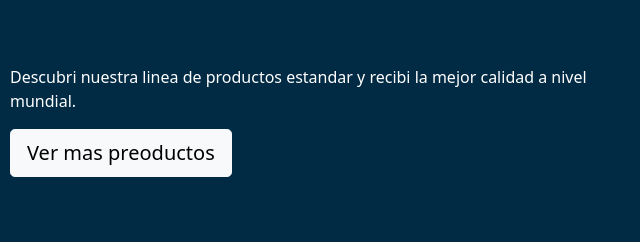
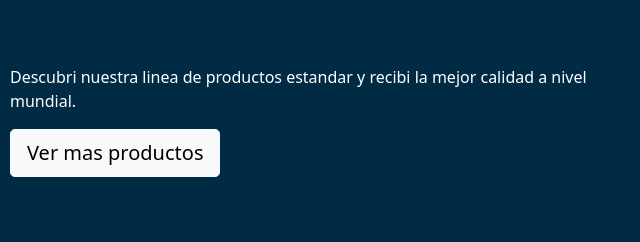
Before and after one commit to sebagn/osteoblast-web, a website: page index.html in a window 1280 px wide. Shown: the part 1857-2099 px from the top of the page, 0-640 px from the left. Drawn offline with nearby package versions, Linux system fonts and the light colour scheme.

Commit message:
corregi 1 boton

```diff
--- a/index.html
+++ b/index.html
@@ -86,7 +86,7 @@
         </div>
         <div class="animacion__aparecer--3s secSTD__pSTD">
             <p>Descubri nuestra linea de productos estandar y recibi la mejor calidad a nivel mundial.</p>
-            <a href="estandar.html"><button class="btn btn-light btn-lg" type="button">Ver mas preoductos</button></a>
+            <a href="estandar.html"><button class="btn btn-light btn-lg" type="button">Ver mas productos</button></a>
         </div>
         <div class="animacion__aparecer--3s secSTD__img">
             <img src="images/equipoStd.jpg" alt="herramientas quirurgicas">
```
